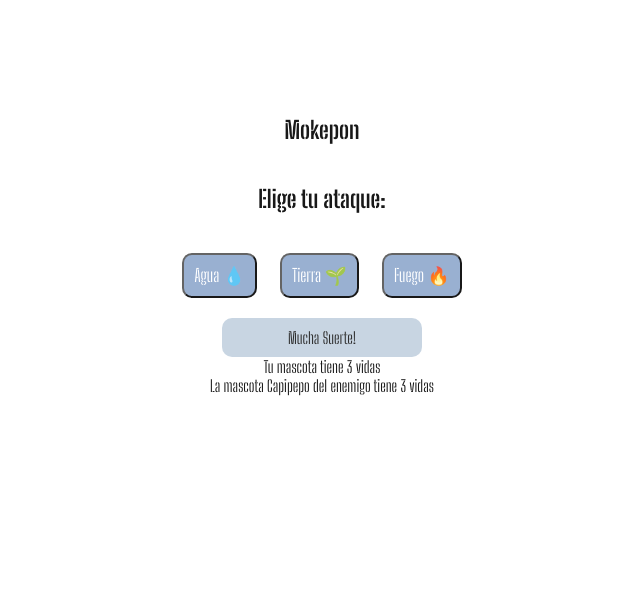
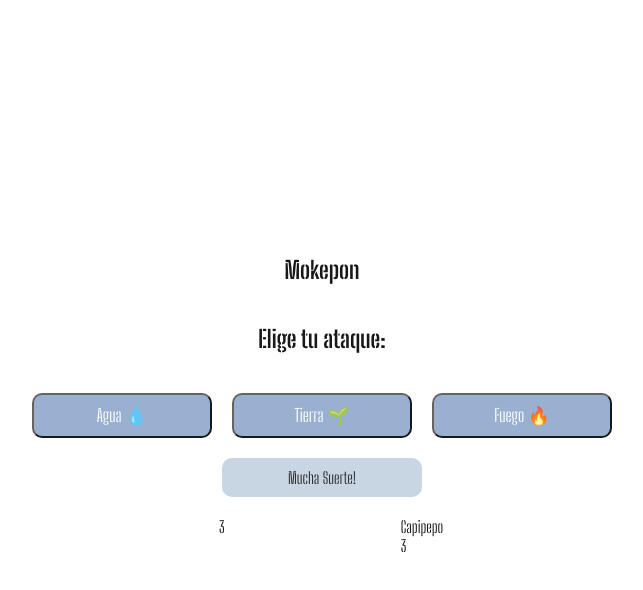
Before and after one commit to AlbertoVillanueva10/MOKEPON, a plain HTML site: page mokepon.html in a window 1280 px wide. Both pictures are taken after a click on the button "Continuar". Shown: the whole page, without its empty margins (318-961 px from the left). Drawn offline with Linux system fonts and the light colour scheme; a web font is replaced by a local one.

Commit message:
addding containers in attack areas, and adding a grid to see it clearer

```diff
--- a/mokepon.html
+++ b/mokepon.html
@@ -55,7 +55,7 @@
         <div class="subtitulo">
             <h2>Elige tu ataque: </h2>
         </div>
-        <div>
+        <div class="botones-ataques">
             <button class="btnAtaque" id="boton-agua">Agua 💧</button>
             <button class="btnAtaque" id="boton-tierra">Tierra 🌱</button>
             <button class="btnAtaque" id="boton-fuego">Fuego 🔥</button>
@@ -70,12 +70,20 @@
             </section>
         </div>
 
-        <!-- Se utiliza la etiqueta span para interactuar desde js en html -->
-        <p>Tu mascota <span id="mascota-jugador"></span> tiene <span id="vidas-jugador">3</span> vidas</p>
-        <p>La mascota <span id="mascota-enemigo"></span> del enemigo tiene <span id="vidas-enemigo">3</span> vidas</p>
+        <div class="ataques">
+            <div>
+                <p id="mascota-jugador"></p>
+                <p id="vidas-jugador">3</p>
+                <div id="ataque-del-jugador"></div>
+            </div>
+            <div>
 
-        <div id="ataque-del-jugador"></div>
-            <div id="ataque-del-enemigo"></div>
+                <!-- Se utiliza la etiqueta span para interactuar desde js en html -->
+                <p id="mascota-enemigo"></p>
+                <p id="vidas-enemigo">3</p>
+                <div id="ataque-del-enemigo"></div>
+            </div>
+        </div>
     </section>
 
     <!-- </div> -->
--- a/styles.css
+++ b/styles.css
@@ -30,8 +30,8 @@ body{
     justify-content: center;
     align-items: center;
     flex-direction: column;
-    width: 500px;
-    height: 500px;
+    width: 800px;
+    height: 800px;
     margin: 0 auto;
     padding: 10px;
     background: url(./assets/background-nature-2.jpeg);
@@ -66,7 +66,7 @@ body{
     flex-direction: column;
     align-items: center;
     background-color: transparent;
-    width: 100%;
+    width: 180px;
     /* height: 80px; */
     margin: 5px;
     border: 1px solid #9AA6B2;
@@ -110,6 +110,7 @@ input{
 }
 
 button{
+    width: 180px;
     margin: 10px;
     padding: 10px;
     border-radius: 10px;
@@ -154,3 +155,25 @@ button:hover{
 #boton-reiniciar{
     padding: 10px;
 }
+
+.botones-ataques{
+    display: flex;
+}
+
+.ataques{
+    display: grid;
+    grid-template-columns: 200px 200px;
+    justify-items: center;
+    margin-top: 20px;
+}
+
+/* hasta 0-360px
+Dispositivos moviles */
+@media (max-width:360px) {
+    .tarjetas{
+        flex-direction: column;
+    }
+    .botones-ataques{
+        flex-direction: column;
+    }
+}
```
